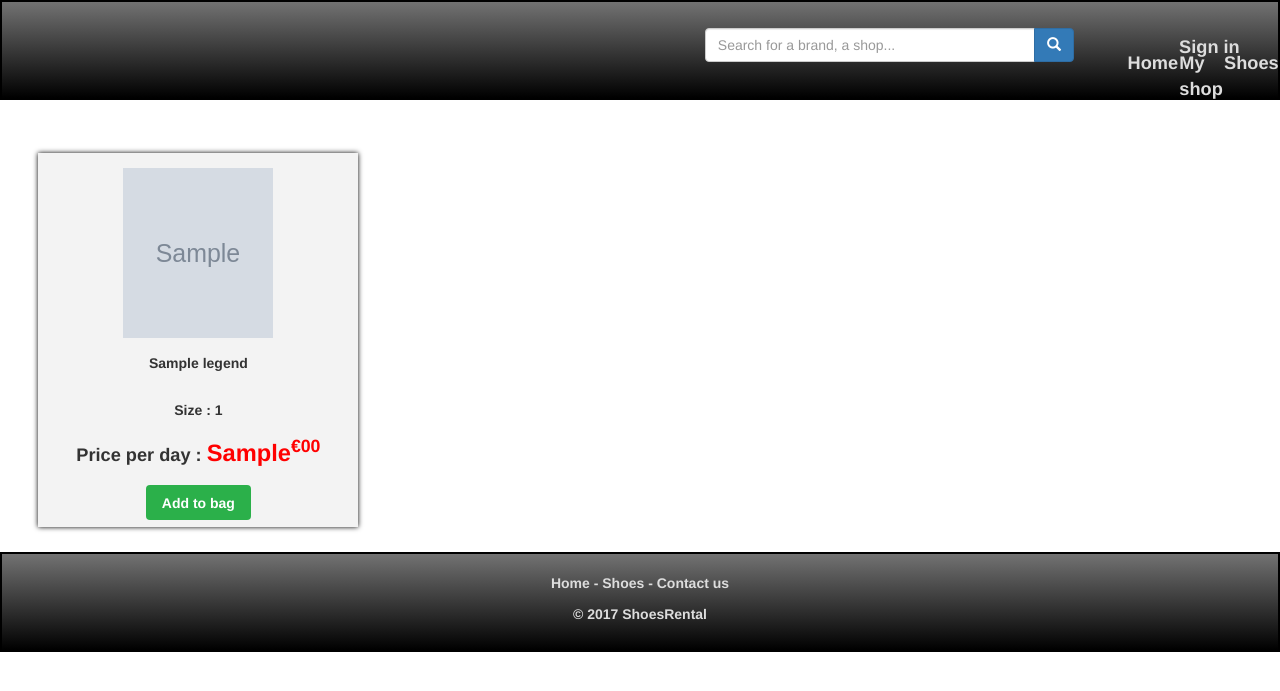
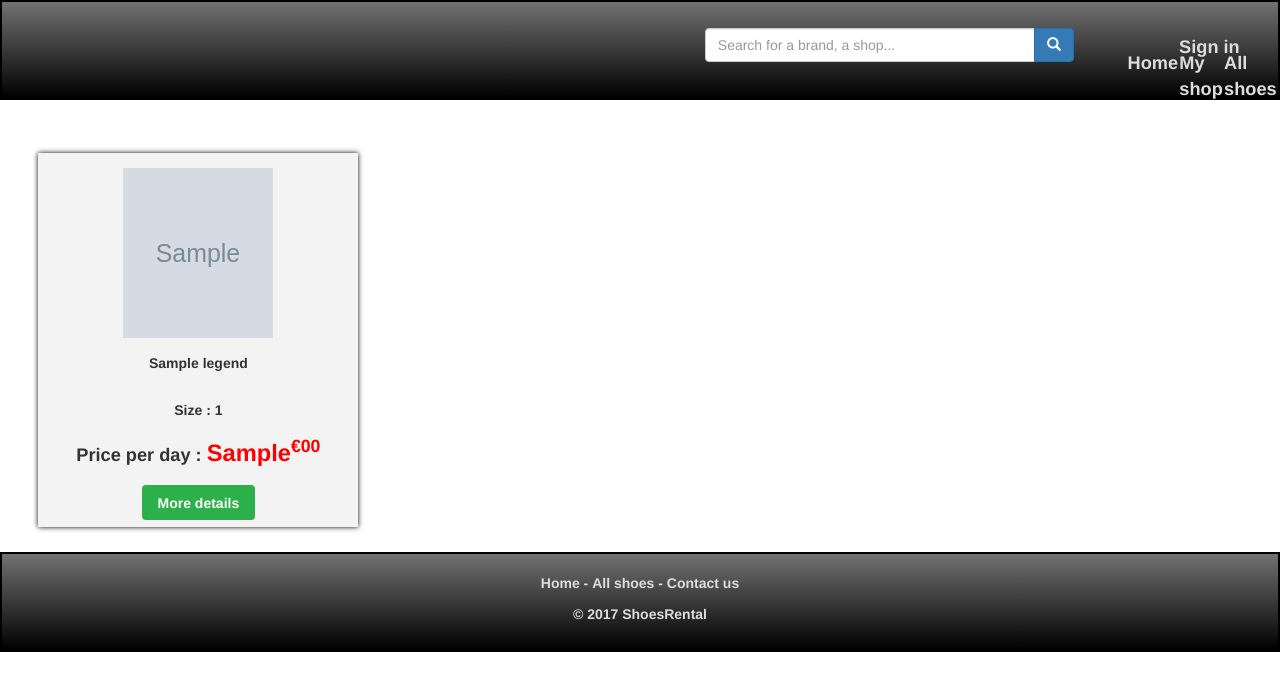
Before and after one commit to issam21000/LumberShoes, a PHP site: template components/shoes.twig in a window 1280 px wide; the page is wider, and only the part inside the window is pictured. Shown: the top 691 px of that part. Run offline with PHP 8.4, Linux system fonts and the light colour scheme; the template is opened without the code that fills it: most values are stand-ins (such as "Sample title", 1, 10 or a date in 2020); grey boxes marked "Sample" are stand-in pictures; some libraries are stand-ins or nearby versions.

Commit message:
home page

```diff
--- a/Assets/css/styles.css
+++ b/Assets/css/styles.css
@@ -188,7 +188,7 @@ footer div{
 
 }*/
 
-.ajouterPanier > a{
+.moreDtails > a{
 	background:linear-gradient(to bottom,#2bb04a 0%,#2bb04a 100%);
 	border-color:#2bb04a;
 	padding: 2%;
--- a/app/src/Controllers/UserController.php
+++ b/app/src/Controllers/UserController.php
@@ -16,8 +16,8 @@ final class UserController extends BaseController
 
     public function index(Request $request, Response $response, $args)
     {
-        $shoes=Shoes::all();
-        return $this->container->view->render($response, 'homepage.twig',['shoes' => $shoes]);
+        $lastShoes=Shoes::OrderBy('created_at','DESC')->limit(9)->get();
+        return $this->container->view->render($response, 'homepage.twig',['shoes' => $lastShoes]);
     }
 
     public function registerUser(Request $request, Response $response, $args)
--- a/components/homepage.twig
+++ b/components/homepage.twig
@@ -32,8 +32,8 @@
 					<div> <h5><strong>Size : {{ row.size }}</strong></h5> </div>
 					<div> <strong class="price">Price per day : <span>{{ row.price_per_day }}<sup>€00</sup><span></strong> </div><br>
 
-					<div class="ajouterPanier margin-bottom">
-						<a href="">Add to bag</a>
+					<div class="moreDtails margin-bottom">
+						<a href="{{ path_for('details', {'id': row.id}) }}">More details</a>
 					</div>
 				</div>
 
--- a/components/shoes.twig
+++ b/components/shoes.twig
@@ -25,13 +25,13 @@
 
 				<div class="shoes">
 					<img class="shoesImage" src="/Assets/images/shoes/{{ row.image }}"><br>
-					<a href="{{ path_for('details', {'id': row.id}) }}" title="More details"><strong>{{ row.brand.legend }}</strong></a>
+					<strong>{{ row.brand.legend }}</strong>
 					<div class="shoesDescription"> </div><br>
 					<div> <h5><strong>Size : {{ row.size }}</strong></h5> </div>
 					<div> <strong class="price">Price per day : <span>{{ row.price_per_day }}<sup>€00</sup><span></strong> </div><br>
 
-					<div class="ajouterPanier margin-bottom">
-						<a href="{{ path_for('bag') }}">Add to bag</a>
+					<div class="moreDtails margin-bottom">
+						<a href="{{ path_for('details', {'id': row.id}) }}">More details</a>
 					</div>
 				</div>
 			{% else %}
--- a/components/templates/base_layout.twig
+++ b/components/templates/base_layout.twig
@@ -63,7 +63,7 @@
 
 					<li><a href="{{ path_for('index') }}">Home</a></li>
 					<li><a href="{{ path_for('all_shops') }}">My shop</a></li>
-					<li><a href="{{ path_for('shoes') }}">Shoes</a></li>
+					<li><a href="{{ path_for('shoes') }}">All shoes</a></li>
 
 
 				</ul>
@@ -78,7 +78,7 @@
 			<div>
 
 				<a class="lien-footer" href="{{ path_for('index') }}">Home -</a>
-				<a class="lien-footer" href="{{ path_for('shoes') }}">Shoes -</a>
+				<a class="lien-footer" href="{{ path_for('shoes') }}">All shoes -</a>
 				<a class="lien-footer" href="{{ path_for('contact') }}">Contact us</a>
 
 				<p>© 2017 ShoesRental</p>
```
